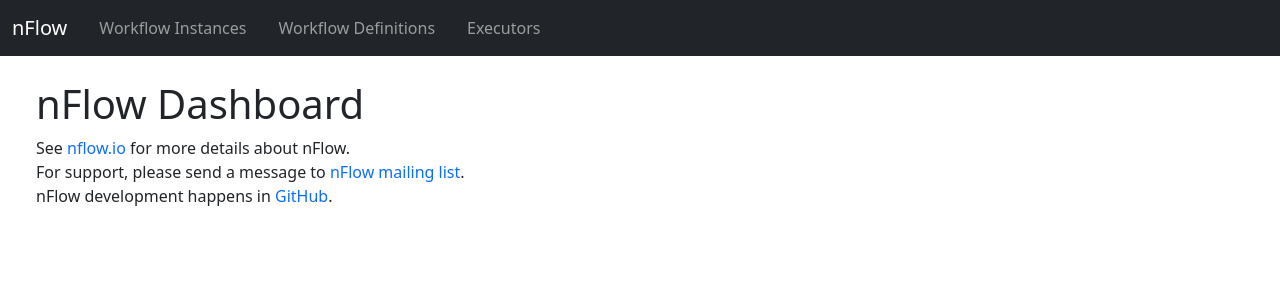
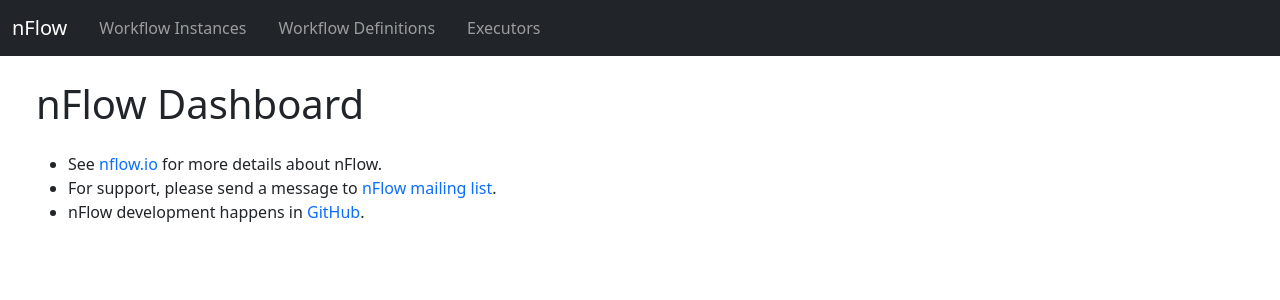
Before and after one commit to larisa-gheorghe/nFlow-dashboard, a Vue app: page / in a window 1280 px wide. Shown: the top 300 px of the page. Built offline with nearby package versions, Linux system fonts and the light colour scheme.

Commit message:
formating AppAbout component

```diff
--- a/src/components/AppAbout.vue
+++ b/src/components/AppAbout.vue
@@ -3,11 +3,11 @@
         <div class="row">
             <div class="col-ms-12">
                 <h1>nFlow Dashboard</h1>
-                <p>See <a :href="nflowLink" class="text-decoration-none">nflow.io</a> for more details about nFlow.
-                <br>
-                For support, please send a message to <a :href="nflowMailingList" class="text-decoration-none">nFlow mailing list</a>.
-                <br>
-                nFlow development happens in <a :href="nflowGithub" class="text-decoration-none">GitHub</a>.</p>
+                <ul class="mt-4">
+                    <li>See <a :href="nflowLink" class="text-decoration-none">nflow.io</a> for more details about nFlow.</li>
+                    <li>For support, please send a message to <a :href="nflowMailingList" class="text-decoration-none">nFlow mailing list</a>.</li>
+                    <li>nFlow development happens in <a :href="nflowGithub" class="text-decoration-none">GitHub</a>.</li>
+                </ul>
             </div>
         </div>
     </div>
--- a/src/components/BulkDetails.vue
+++ b/src/components/BulkDetails.vue
@@ -121,7 +121,7 @@
                                 </tr>
                                 <tr class="text-secondary">
                                     <td>Total</td>
-                                    <td colspan="4"></td>
+                                    <td colspan="6"></td>
                                 </tr>
                             </tbody>
                         </table>
```
